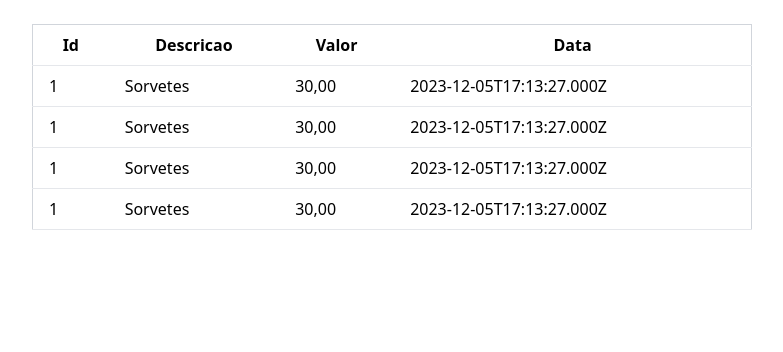
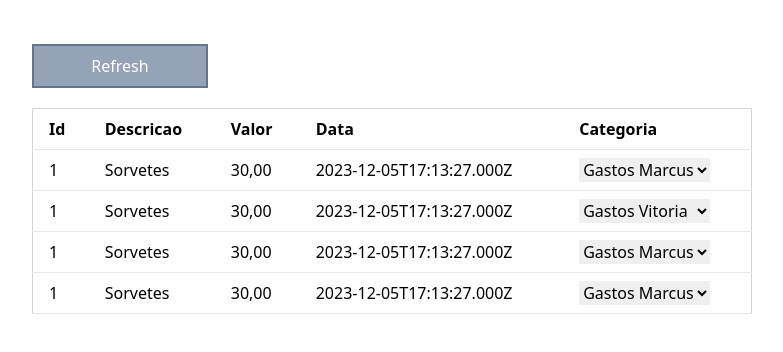
Before and after one commit to MarcusVincius0907/fe-financial-helper, an Angular app: page /list-transactions in a window 1280 px wide. Shown: the top 352 px of the page, without its empty margins (248-1031 px from the left). Built offline with nearby package versions, Linux system fonts and the light colour scheme.

Commit message:
feat: funcionalidades

```diff
--- a/src/app/list-transactions/list-transactions.component.html
+++ b/src/app/list-transactions/list-transactions.component.html
@@ -1,11 +1,23 @@
 <!-- Example HTML for a styled table using Tailwind CSS -->
 
 <div class="max-w-screen-md mx-auto p-6">
+  <div class="my-5">
+    <div
+      class="bg-slate-400 p-2 border-slate-500 border-2 hover:opacity-50 w-44 cursor-pointer"
+      (click)="onRefresh()"
+    >
+      <div class="text-center text-white">Refresh</div>
+    </div>
+  </div>
+
   <table class="min-w-full bg-white border border-gray-300">
     <!-- Table Header -->
     <thead>
       <tr>
-        <th class="py-2 px-4 border-b" *ngFor="let item of tableHeader">
+        <th
+          class="py-2 px-4 border-b text-start"
+          *ngFor="let item of tableHeader"
+        >
           {{ item }}
         </th>
         <!-- Add more header columns if needed -->
@@ -20,6 +32,18 @@
         <td class="py-2 px-4 border-b">{{ item.description }}</td>
         <td class="py-2 px-4 border-b">{{ item.amount }}</td>
         <td class="py-2 px-4 border-b">{{ item.date }}</td>
+        <td class="py-2 px-4 border-b">
+          <select (change)="onCategorySelected($event.target)">
+            <option
+              *ngFor="let category of categoryItems"
+              [selected]="item.category === category.value"
+              [value]="category.value"
+              [id]="category.id"
+            >
+              {{ category.text }}
+            </option>
+          </select>
+        </td>
         <!-- Add more columns for each row if needed -->
       </tr>
       <!-- Table Row 2 -->
--- a/src/app/list-transactions/list-transactions.component.ts
+++ b/src/app/list-transactions/list-transactions.component.ts
@@ -1,5 +1,5 @@
 import { Component, OnInit } from '@angular/core';
-import { TransactionItem } from 'src/models/Transaction';
+import { CategoryItem, TransactionItem } from 'src/models/Transaction';
 
 @Component({
   selector: 'app-list-transactions',
@@ -7,7 +7,7 @@ import { TransactionItem } from 'src/models/Transaction';
   styleUrls: ['./list-transactions.component.scss'],
 })
 export class ListTransactionsComponent implements OnInit {
-  tableHeader: string[] = ['Id', 'Descricao', 'Valor', 'Data'];
+  tableHeader: string[] = ['Id', 'Descricao', 'Valor', 'Data', 'Categoria'];
   tableBody: TransactionItem[] = [
     {
       id: '1',
@@ -15,6 +15,7 @@ export class ListTransactionsComponent implements OnInit {
       externalId: 'abc',
       amount: '30,00',
       date: new Date().toISOString(),
+      category: 'marcus',
     },
     {
       id: '1',
@@ -22,6 +23,7 @@ export class ListTransactionsComponent implements OnInit {
       externalId: 'abc',
       amount: '30,00',
       date: new Date().toISOString(),
+      category: 'vitoria',
     },
     {
       id: '1',
@@ -29,6 +31,7 @@ export class ListTransactionsComponent implements OnInit {
       externalId: 'abc',
       amount: '30,00',
       date: new Date().toISOString(),
+      category: 'marcus',
     },
     {
       id: '1',
@@ -36,10 +39,48 @@ export class ListTransactionsComponent implements OnInit {
       externalId: 'abc',
       amount: '30,00',
       date: new Date().toISOString(),
+      category: 'marcus',
+    },
+  ];
+
+  public categoryItems: CategoryItem[] = [
+    {
+      id: '1',
+      value: 'lazer',
+      text: 'Lazer',
+    },
+    {
+      id: '1',
+      value: 'marcus',
+      text: 'Gastos Marcus',
+    },
+    {
+      id: '1',
+      value: 'vitoria',
+      text: 'Gastos Vitoria',
+    },
+    {
+      id: '1',
+      value: 'casa',
+      text: 'Casa',
     },
   ];
 
   constructor() {}
 
   ngOnInit(): void {}
+
+  public onRefresh(): void {}
+
+  public onCategorySelected($event: any): void {
+    let categorySelected: any = null;
+    Object.values($event).forEach((option: any) => {
+      if (option?.selected) {
+        categorySelected = {
+          id: option?.id,
+          value: option?.value,
+        };
+      }
+    });
+  }
 }
```
Also changed, not shown: src/models/Transaction.ts (+7 -0 lines), tsconfig.app.json (+6 -8 lines).
